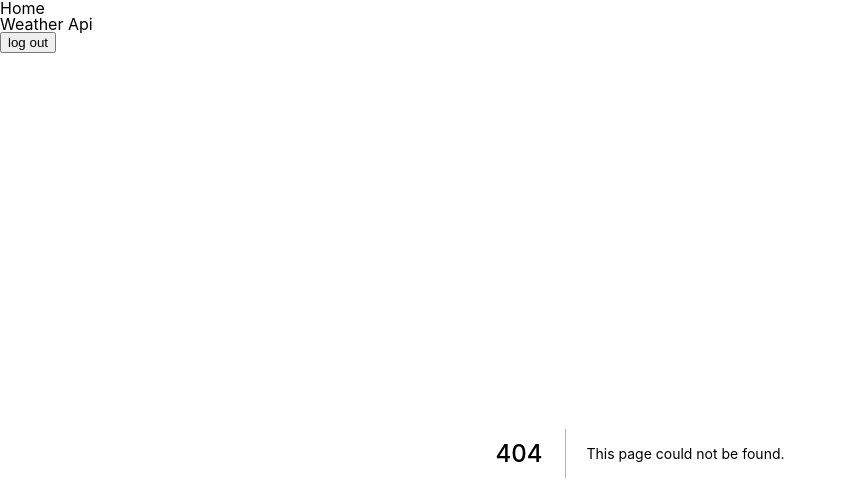
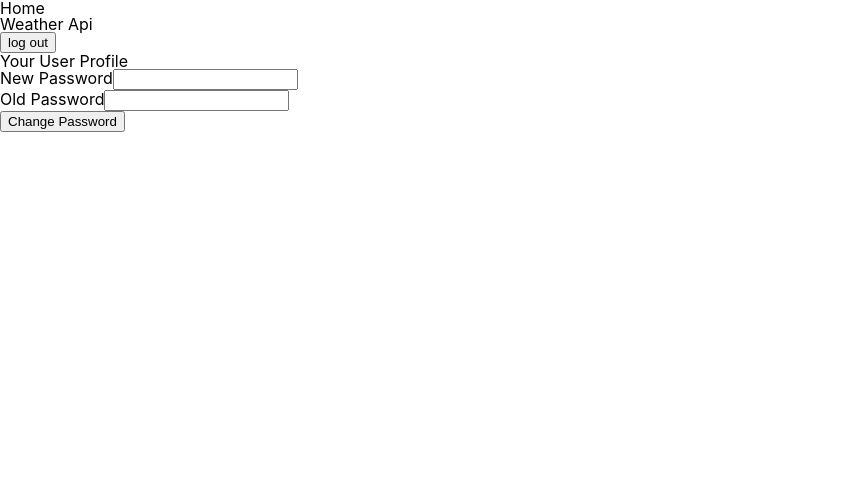
Before and after one commit to elmondino/elmonds, a Next.js app: page /change-password in a window 1280 px wide. Before the commit this address had no page. Shown: the top 500 px of the page, without its empty margins (0-843 px from the left). Built offline with nearby package versions, Linux system fonts and the light colour scheme; no server answers; sample sign-in values are in the browser's storage.

Commit message:
update password in mongoDB

```diff
--- /dev/null
+++ b/components/update-password/profile-form.js
@@ -0,0 +1,38 @@
+import {useRef} from 'react';
+
+function ProfileForm(props) {
+	const oldPasswordRef = useRef();
+	const newPasswordRef = useRef();
+
+	function submitHandler(event) {
+		event.preventDefault();
+
+		const enteredOldPassword = oldPasswordRef.current.value;
+		const enteredNewPassword = newPasswordRef.current.value;
+
+		// optional: Add validation
+
+		props.onChangePassword({
+			oldPassword: enteredOldPassword,
+			newPassword: enteredNewPassword,
+		});
+	}
+
+	return (
+		<form onSubmit={submitHandler}>
+			<div>
+				<label htmlFor='new-password'>New Password</label>
+				<input type='password' id='new-password' ref={newPasswordRef} />
+			</div>
+			<div>
+				<label htmlFor='old-password'>Old Password</label>
+				<input type='password' id='old-password' ref={oldPasswordRef} />
+			</div>
+			<div>
+				<button>Change Password</button>
+			</div>
+		</form>
+	);
+}
+
+export default ProfileForm;
--- /dev/null
+++ b/components/update-password/user-profile.js
@@ -0,0 +1,42 @@
+import ProfileForm from './profile-form';
+
+function UserProfile() {
+  // const [isLoading, setIsLoading] = useState(true);
+
+  // useEffect(() => {
+  //   getSession().then((session) => {
+  //     if (!session) {
+  //       window.location.href = '/auth';
+  //     } else {
+  //       setIsLoading(false);
+  //     }
+  //   });
+  // }, []);
+
+  // if (isLoading) {
+  //   return <p className={classes.profile}>Loading...</p>;
+  // }
+
+  async function changePasswordHandler(passwordData) {
+    const response = await fetch('/api/user/change-password', {
+      method: 'PATCH',
+      body: JSON.stringify(passwordData),
+      headers: {
+        'Content-Type': 'application/json'
+      }
+    });
+
+    const data = await response.json();
+
+    console.log(data);
+  }
+
+  return (
+    <section>
+      <h1>Your User Profile</h1>
+      <ProfileForm onChangePassword={changePasswordHandler} />
+    </section>
+  );
+}
+
+export default UserProfile;
--- a/pages/_app.js
+++ b/pages/_app.js
@@ -1,16 +1,14 @@
-import "../styles/globals.css";
-import Header from "../components/header/header";
-import { Provider } from "next-auth/client";
+import '../styles/globals.css';
+import Header from '../components/header/header';
+import {Provider} from 'next-auth/client';
 
-function MyApp({ Component, pageProps }) {
-  return (
-    <>
-    <Provider session={pageProps.session}>
-      <Header></Header>
-      <Component {...pageProps} />{" "}
-      </Provider>
-    </>
-  );
+function MyApp({Component, pageProps}) {
+	return (
+		<Provider session={pageProps.session}>
+			<Header></Header>
+			<Component {...pageProps} />{' '}
+		</Provider>
+	);
 }
 
 export default MyApp;
--- a/pages/api/hello.js
+++ /dev/null
@@ -1,5 +0,0 @@
-// Next.js API route support: https://nextjs.org/docs/api-routes/introduction
-
-export default (req, res) => {
-  res.status(200).json({ name: 'John Doe' })
-}
--- /dev/null
+++ b/pages/api/user/change-password.js
@@ -0,0 +1,55 @@
+import { getSession } from 'next-auth/client';
+
+import { hashPassword, verifyPassword } from '../../../lib/auth';
+import { connectToDatabase } from '../../../lib/db';
+
+async function handler(req, res) {
+  if (req.method !== 'PATCH') {
+    return;
+  }
+
+  const session = await getSession({ req: req });
+
+  if (!session) {
+    res.status(401).json({ message: 'Not authenticated!' });
+    return;
+  }
+
+  const userEmail = session.user.email;
+  const oldPassword = req.body.oldPassword;
+  const newPassword = req.body.newPassword;
+
+  const client = await connectToDatabase();
+
+  const usersCollection = client.db().collection('users');
+
+  const user = await usersCollection.findOne({ email: userEmail });
+
+  if (!user) {
+    res.status(404).json({ message: 'User not found.' });
+    client.close();
+    return;
+  }
+
+  const currentPassword = user.password;
+
+  const passwordsAreEqual = await verifyPassword(oldPassword, currentPassword);
+
+  if (!passwordsAreEqual) {
+    res.status(403).json({ message: 'Invalid password.' });
+    client.close();
+    return;
+  }
+
+  const hashedPassword = await hashPassword(newPassword);
+
+  const result = await usersCollection.updateOne(
+    { email: userEmail },
+    { $set: { password: hashedPassword } }
+  );
+
+  client.close();
+  res.status(200).json({ message: 'Password updated!' });
+}
+
+export default handler;
--- /dev/null
+++ b/pages/change-password/index.js
@@ -0,0 +1,26 @@
+import { getSession } from 'next-auth/client';
+
+import UserProfile from '../../components/update-password/user-profile';
+
+function ProfilePage() {
+  return <UserProfile />;
+}
+
+export async function getServerSideProps(context) {
+  const session = await getSession({ req: context.req });
+
+  if (!session) {
+    return {
+      redirect: {
+        destination: '/auth',
+        permanent: false,
+      },
+    };
+  }
+
+  return {
+    props: { session },
+  };
+}
+
+export default ProfilePage;
```
Also changed, not shown: pages/protected-server-side.js (added, +24 -0 lines), pages/protected/index.js (added, +13 -0 lines).
